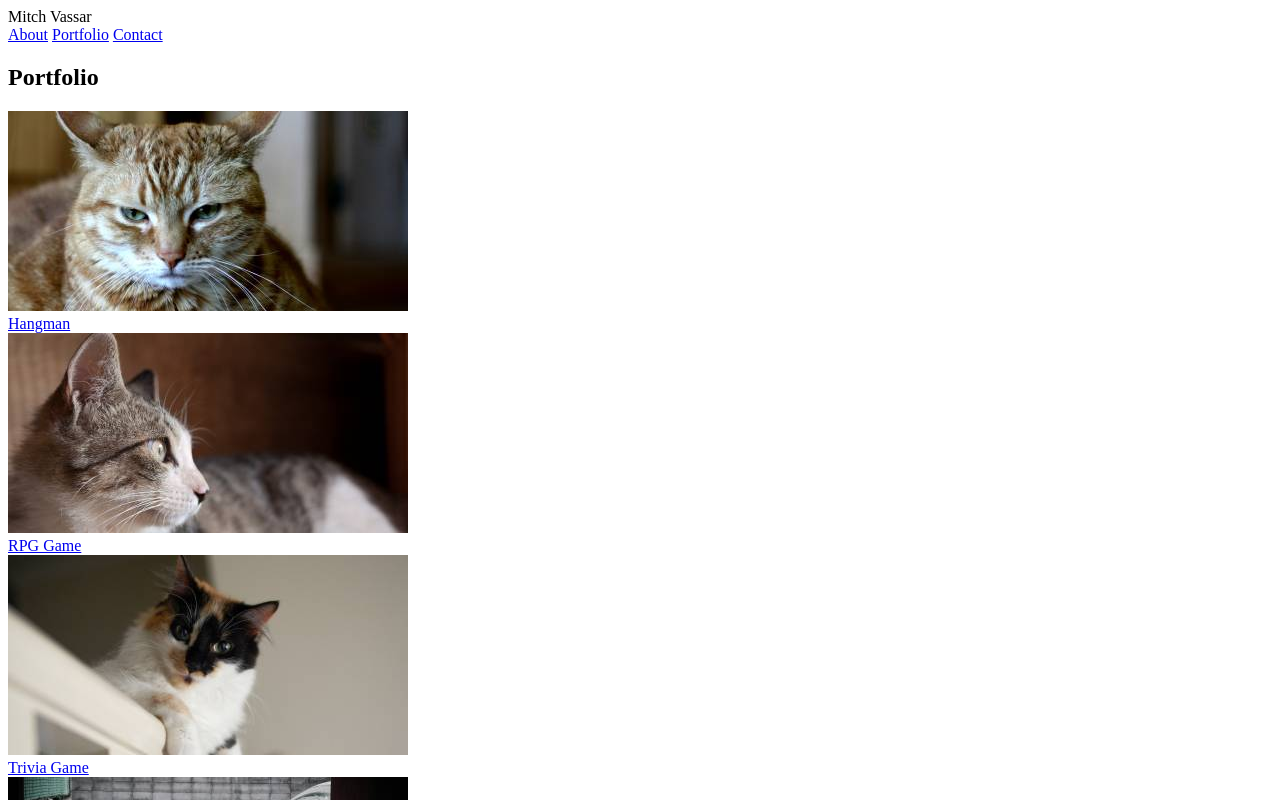
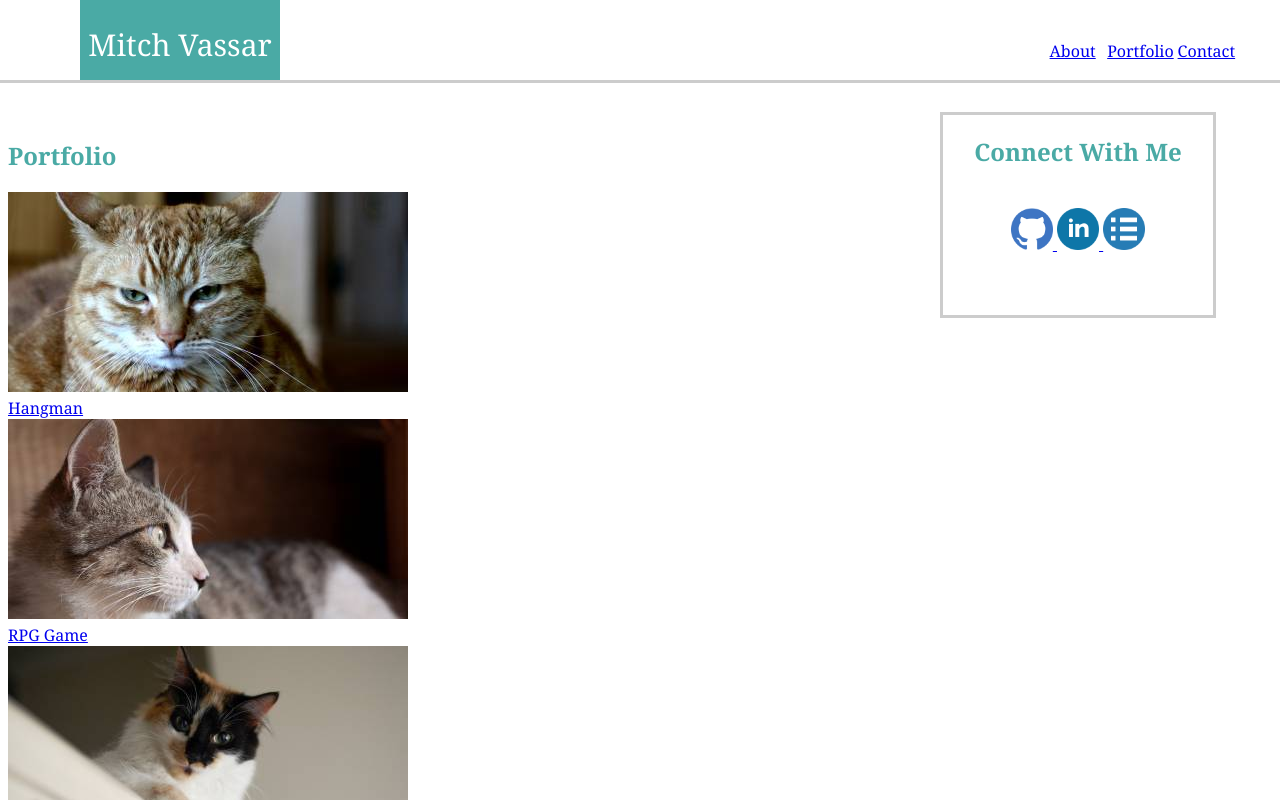
Before and after one commit to Mitchvassar/Basic-Portfolio, a plain HTML site: page portfolio.html in a window 1280 px wide. Shown: the top 800 px of the page. Drawn offline with Linux system fonts and the light colour scheme.

Commit message:
added css files

```diff
--- a/assets/css/style.css
+++ b/assets/css/style.css
@@ -0,0 +1,91 @@
+.headersec {
+	width: 100%;
+	height: 10%;
+	top: 0;
+	right: 0;
+	background-color: #fff;
+	border-bottom-style: solid;
+	border-bottom-color: #ccc;
+	font-family: 'Georgia', Times, Times New Roman, serif;
+	position: fixed;
+}
+
+.header {
+	margin-left: 80px;
+	width: 200px;
+	height: 10%;
+	padding-top: 5%
+	left: 0;
+	top: 0;
+	font-family: inherit;
+	font-size: 30px;
+	text-align: center;
+	line-height: 90px;
+	color: #fff;
+	background-color: #4aaaa5;
+	z-index: 2;
+	position: fixed;
+
+}
+
+.index {
+	width: 100%;
+	left: 82%;
+	top: 5%;
+	float: right;
+	z-index: 1;
+	position: fixed;
+}
+
+.portfolio {
+	width: 50%;
+	left: 86.5%;
+	top: 5%;
+	float: right;
+	z-index: 1;
+	position: fixed;
+}
+
+.contact {
+	width: 100%;
+	left: 92%;
+	top: 5%;
+	float: right;
+	z-index: 1;
+	position: fixed;
+
+}
+
+.spacer1 {
+	width: 100%;
+	margin-top: 8%;
+}
+
+.aside {
+	width: 270px;
+	height: 200px;
+	right: 0;
+	top: 14%;
+	font-family: 'Georgia', Times, Times New Roman, serif;
+	color: #4aaaa5;
+	margin-right: 5%;
+	border-style: solid;
+	border-color: #ccc;
+	text-align: center;
+	position: fixed;
+
+
+}
+
+.connect-img {
+	top: 20px;
+	border-top-style: solid;
+	border-top-color: #fff;
+	position: relative;
+}
+
+#content-portfolio {
+	font-family: 'Georgia', Times, Times New Roman, serif;
+	color: #4aaaa5;
+
+}
--- a/portfolio.html
+++ b/portfolio.html
@@ -2,18 +2,23 @@
 <html>
 <head>
 	<title>Portfolio</title>
+	<link rel="stylesheet" type="text/css" href="assets/css/style.css">
 </head>
 <body>
 
 	<section class="headersec">
 		<header class="header">Mitch Vassar</header>
-		<a href="index.html">About</a>
-		<a href="portfolio.html">Portfolio</a>
-		<a href="contact.html">Contact</a>
+		<a class="index" href="index.html">About</a>
+		<a class="portfolio" href="portfolio.html">Portfolio</a>
+		<a class="contact" href="contact.html">Contact</a>
 	</section>
 
-	<section id="content-index">
-		<h1 id="h1">Portfolio</h1>
+	<div class="spacer1">
+		&nbsp;
+	</div>
+
+	<section id="content-portfolio">
+		<h1 id="portfolio">Portfolio</h1>
 			<a class="ghimg" href="_blank" target="_blank">
 				<img src="assets/images/cats1.jpg">
 				<div id="project1">Hangman</div>
@@ -36,22 +41,22 @@
 			</a>
 	</section>
 
-	<section class="footer">
+	<section class="aside">
 		<h2>Connect With Me</h2>
-		<a class="ghimg" href="https://github.com/Mitchvassar">
-			<img src="assets/images/github.png">
+		<a class="connect-img" href="https://github.com/Mitchvassar">
+			<img src="assets/images/github.png" height="42" width="42">
 		</a>
-		<a class="liimg" href="https://www.linkedin.com/in/mitch-vassar-1481a0128/">
-			<img src="assets/images/linkedin.png">
+		<a class="connect-img" href="https://www.linkedin.com/in/mitch-vassar-1481a0128/">
+			<img src="assets/images/linkedin.png" height="42" width="42">
 		</a>
-		<a class="sofimg" href="https://stackoverflow.com/users/8909224/mitchvassar">
-			<img src="assets/images/stackof.png">
+		<a class="connect-img" href="https://stackoverflow.com/users/8909224/mitchvassar">
+			<img src="assets/images/stackof.png" height="42" width="42">
 		</a>
 	</section>
 
 	<div></div>
 
-	<div class="copyright">&copy; Copyright 2017</div>
+	<div class="footer">&copy; Copyright 2017</div>
 
 </body>
 </html>
```
Also changed, not shown: contact.html (+19 -14 lines), index.html (+16 -12 lines).
